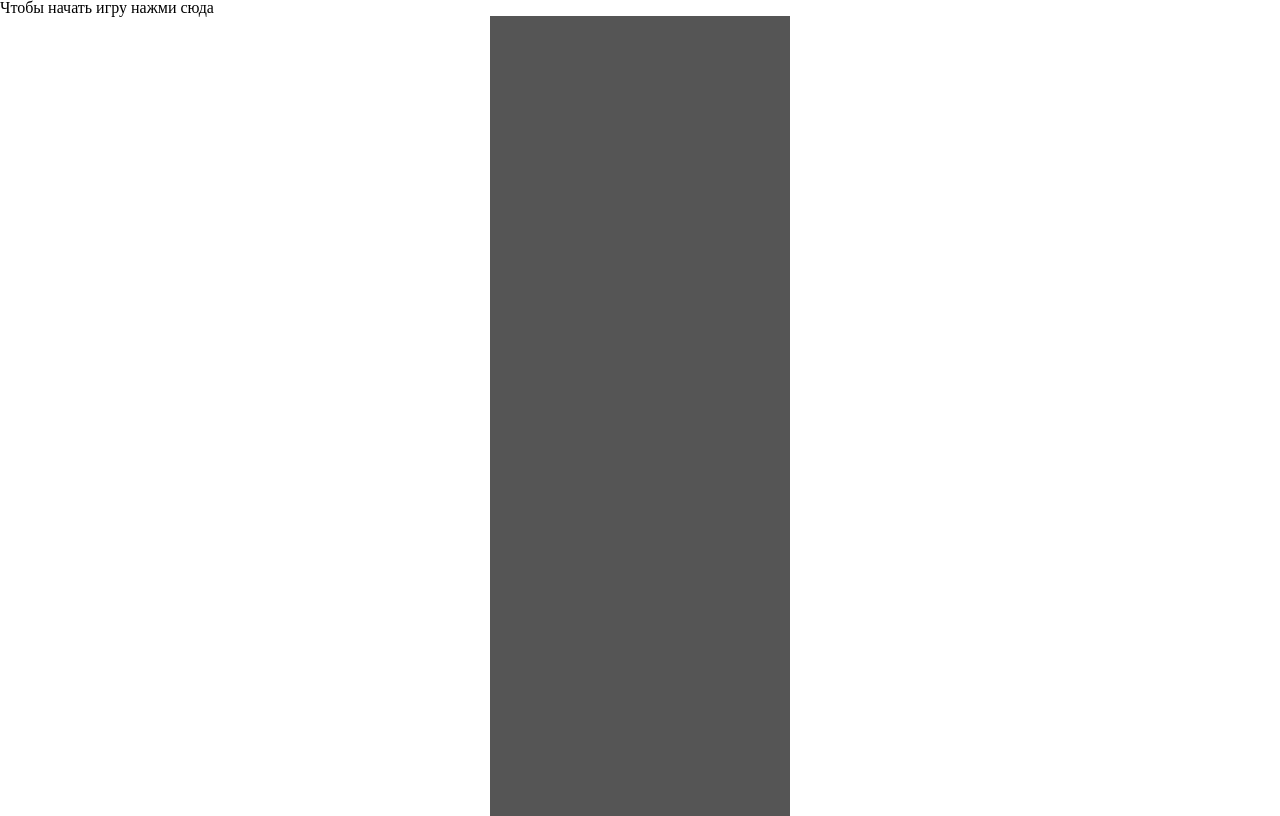
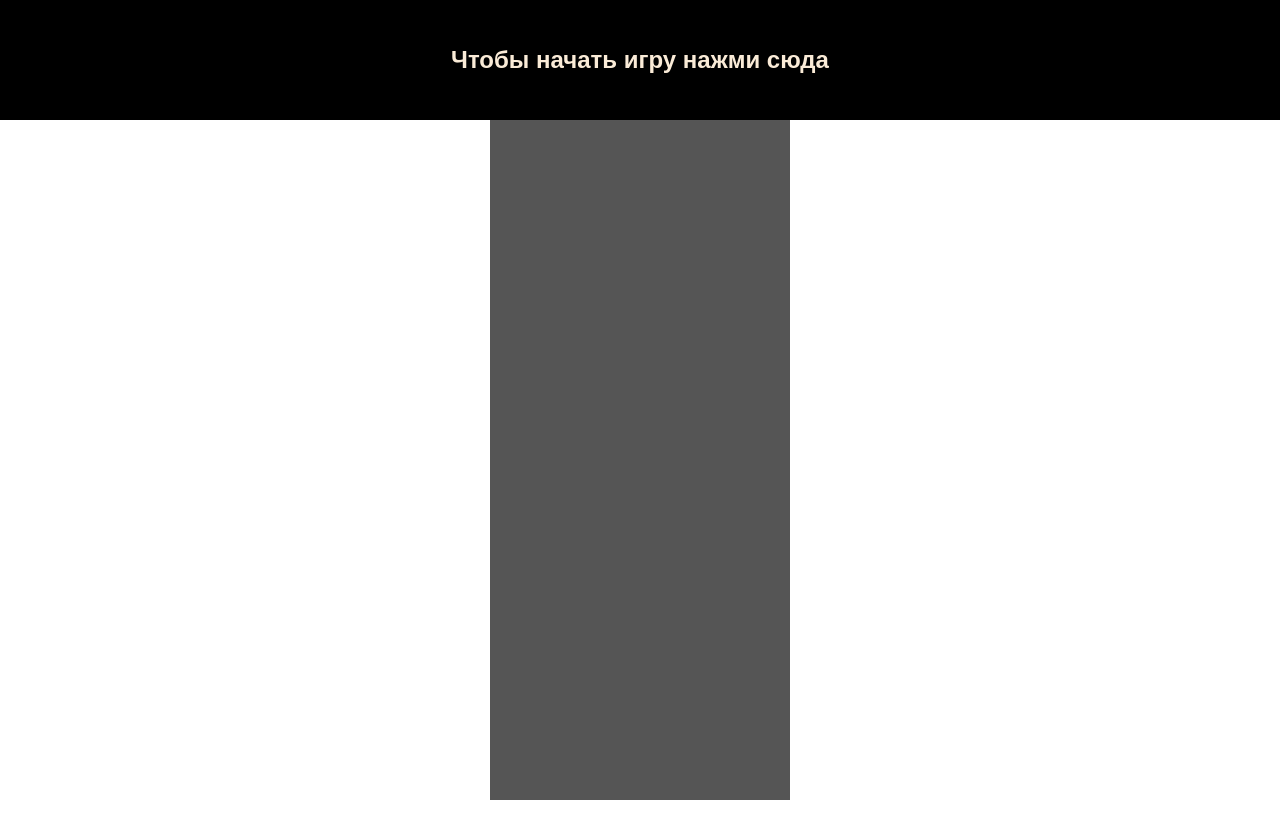
Before and after one commit to Makarov-Ivan/Need-for-JS, a plain HTML site: page index.html in a window 1280 px wide. Drawn offline with Linux system fonts and the light colour scheme.

Commit message:
styles added

```diff
--- a/style.css
+++ b/style.css
@@ -26,3 +26,19 @@
     background: white;
     left: 145px;
 }
+.start {
+    position: absolute;
+    left: 0;
+    top: 0;
+    width: 100%;
+    margin: 0;
+    padding: 2em 0;
+    text-align: center;
+    z-index: 200;
+    color: antiquewhite;
+    font-size: 1.5rem;
+    background: #000;
+    cursor: pointer;
+    font-family: sans-serif;
+    font-weight: 700;
+}
```
